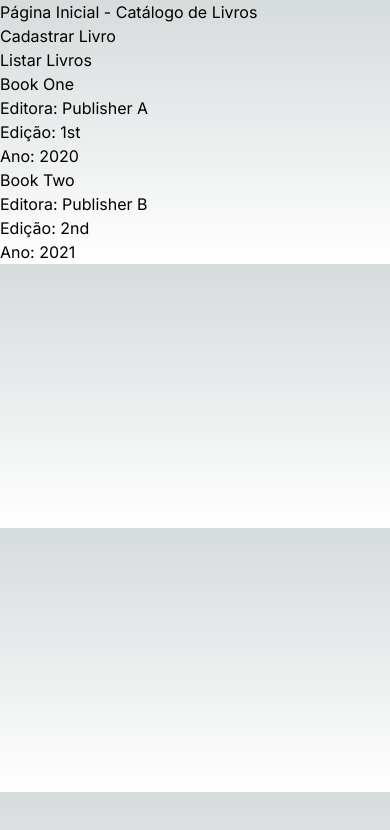
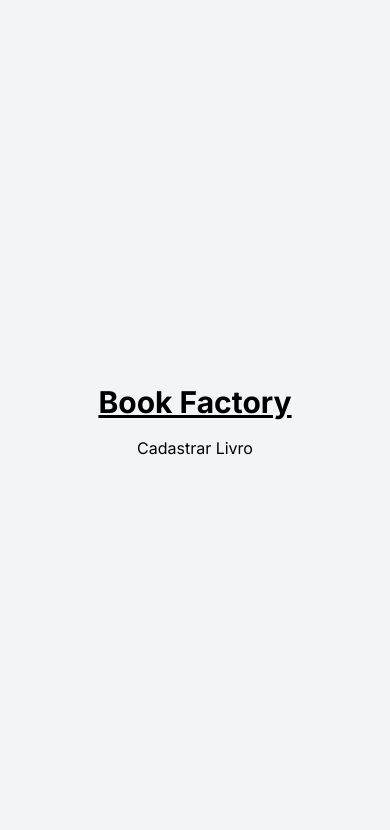
Before and after one commit to AntonioSilvaAzevedo/book-factory, a Next.js app: page / in a window 390 px wide. Shown: the top 830 px of the page. Built offline with nearby package versions, Linux system fonts and the light colour scheme.

Commit message:
adicionado modal para cadastro de livro e listagem.

```diff
--- a/package.json
+++ b/package.json
@@ -9,6 +9,7 @@
     "lint": "next lint"
   },
   "dependencies": {
+    "@radix-ui/react-dialog": "^1.0.5",
     "next": "14.2.3",
     "react": "^18",
     "react-dom": "^18"
--- a/src/app/globals.css
+++ b/src/app/globals.css
@@ -2,31 +2,7 @@
 @tailwind components;
 @tailwind utilities;
 
-:root {
-  --foreground-rgb: 0, 0, 0;
-  --background-start-rgb: 214, 219, 220;
-  --background-end-rgb: 255, 255, 255;
-}
-
-@media (prefers-color-scheme: dark) {
-  :root {
-    --foreground-rgb: 255, 255, 255;
-    --background-start-rgb: 0, 0, 0;
-    --background-end-rgb: 0, 0, 0;
-  }
-}
-
-body {
-  color: rgb(var(--foreground-rgb));
-  background: linear-gradient(
-      to bottom,
-      transparent,
-      rgb(var(--background-end-rgb))
-    )
-    rgb(var(--background-start-rgb));
-}
-
-@layer utilities {
+/@layer utilities {
   .text-balance {
     text-wrap: balance;
   }
--- a/src/app/page.tsx
+++ b/src/app/page.tsx
@@ -1,6 +1,7 @@
 "use client";
-import Link from "next/link";
 import { useState } from "react";
+import BookForm from "../components/BookForm";
+import BookList from "../components/BookList";
 
 interface Book {
   id: number;
@@ -8,53 +9,22 @@ interface Book {
   publisher: string;
   edition: string;
   year: string;
+  author: string;
+  coverImage: string;
 }
 
 export default function Home() {
-  const [books, setBooks] = useState<Book[]>([
-    {
-      id: 1,
-      title: "Book One",
-      publisher: "Publisher A",
-      edition: "1st",
-      year: "2020",
-    },
-    {
-      id: 2,
-      title: "Book Two",
-      publisher: "Publisher B",
-      edition: "2nd",
-      year: "2021",
-    },
-  ]);
+  const [books, setBooks] = useState<Book[]>([]);
+
+  const addBook = (newBook: Book) => {
+    setBooks([...books, newBook]);
+  };
 
   return (
     <div className="flex flex-col items-center justify-center min-h-screen bg-gray-100 p-4">
-      <h1 className="text-3xl font-bold underline mb-4">
-        Página Inicial - Catálogo de Livros
-      </h1>
-      <div className="space-x-4 mb-4">
-        <Link href="/books/new">
-          <p className="bg-blue-500 hover:bg-blue-700 text-white font-bold py-2 px-4 rounded">
-            Cadastrar Livro
-          </p>
-        </Link>
-        <Link href="/books">
-          <p className="bg-green-500 hover:bg-green-700 text-white font-bold py-2 px-4 rounded">
-            Listar Livros
-          </p>
-        </Link>
-      </div>
-      <div className="grid grid-cols-2 gap-4">
-        {books.map((book) => (
-          <div key={book.id} className="bg-white p-4 shadow rounded">
-            <h5 className="text-xl font-bold">{book.title}</h5>
-            <p>Editora: {book.publisher}</p>
-            <p>Edição: {book.edition}</p>
-            <p>Ano: {book.year}</p>
-          </div>
-        ))}
-      </div>
+      <h1 className="text-3xl font-bold underline mb-4">Book Factory</h1>
+      <BookForm addBook={addBook} />
+      <BookList books={books} />
     </div>
   );
 }
--- a/src/components/BookForm.tsx
+++ b/src/components/BookForm.tsx
@@ -1,46 +1,149 @@
-// components/BookForm.tsx
-import { FormEvent, useState } from "react";
+import * as Dialog from "@radix-ui/react-dialog";
+import { useEffect, useState } from "react";
 
 interface BookFormProps {
-  onSubmit: (book: Book) => void;
+  addBook: (book: Book) => void;
 }
 
-const BookForm: React.FC<BookFormProps> = ({ onSubmit }) => {
+interface Book {
+  id: number;
+  author: string;
+  title: string;
+  publisher: string;
+  edition: string;
+  year: string;
+  coverImage: string;
+}
+
+export default function BookForm({ addBook }: BookFormProps) {
   const [title, setTitle] = useState("");
   const [publisher, setPublisher] = useState("");
   const [edition, setEdition] = useState("");
+  const [author, setAuthor] = useState("");
+  const [coverImage, setCoverImage] = useState("");
   const [year, setYear] = useState("");
+  const [bookId, setBookId] = useState<number>(0);
+  const [open, setOpen] = useState(false);
 
-  const handleSubmit = (e: FormEvent) => {
-    e.preventDefault();
-    onSubmit({ title, publisher, edition, year });
+  const resetFields = () => {
+    setTitle("");
+    setPublisher("");
+    setEdition("");
+    setAuthor("");
+    setYear("");
+    setCoverImage("");
+  };
+
+  useEffect(() => {
+    if (open) {
+      resetFields();
+    }
+  }, [open]);
+
+  const handleSubmit = (event: React.FormEvent) => {
+    event.preventDefault();
+    addBook({
+      id: bookId,
+      title,
+      author,
+      publisher,
+      edition,
+      year,
+      coverImage,
+    });
+    setBookId(bookId + 1);
+    resetFields();
+    setOpen(false);
+  };
+
+  const handleImageChange = (event: React.ChangeEvent<HTMLInputElement>) => {
+    const file = event.target.files?.[0];
+    if (file) {
+      const reader = new FileReader();
+      reader.onloadend = () => {
+        setCoverImage(reader.result as string);
+      };
+      reader.readAsDataURL(file);
+    }
   };
 
   return (
-    <form onSubmit={handleSubmit}>
+    <Dialog.Root open={open} onOpenChange={setOpen}>
+      <Dialog.Trigger asChild>
+        <button className="btn btn-primary">Cadastrar Livro</button>
+      </Dialog.Trigger>
+      <Dialog.Portal>
+        <Dialog.Overlay className="fixed inset-0 bg-black bg-opacity-40" />
+        <Dialog.Content className="fixed inset-0 flex items-center justify-center p-4">
+          <div className="max-w-md w-full bg-white rounded-lg shadow-lg p-6 space-y-4">
+            <Dialog.Title className="text-lg font-bold text-center">
+              Adicionar Livro
+            </Dialog.Title>
+            <form
+              onSubmit={handleSubmit}
+              className="space-y-4 border px-4 py-4 rounded-md bg-gray-100"
+            >
               <input
+                type="text"
                 value={title}
                 onChange={(e) => setTitle(e.target.value)}
-        placeholder="Title"
+                placeholder="Título"
+                className="input input-bordered w-full rounded-md px-4 py-1"
               />
               <input
+                type="text"
                 value={publisher}
                 onChange={(e) => setPublisher(e.target.value)}
-        placeholder="Publisher"
+                placeholder="Autor"
+                className="input input-bordered w-full rounded-md px-4 py-1"
               />
+
               <input
+                type="text"
+                value={author}
+                onChange={(e) => setAuthor(e.target.value)}
+                placeholder="Editora"
+                className="input input-bordered w-full rounded-md px-4 py-1"
+              />
+
+              <input
+                type="text"
                 value={edition}
                 onChange={(e) => setEdition(e.target.value)}
-        placeholder="Edition"
+                placeholder="Edição"
+                className="input input-bordered w-full  rounded-md px-4 py-1"
               />
+
               <input
+                type="text"
                 value={year}
                 onChange={(e) => setYear(e.target.value)}
-        placeholder="Year of Publication"
+                placeholder="Ano de Publicação"
+                className="input input-bordered w-full rounded-md px-4 py-1"
               />
-      <button type="submit">Submit</button>
+
+              <input
+                type="file"
+                id="file"
+                name="file"
+                onChange={handleImageChange}
+                className="input input-bordered w-full rounded-sm text-gray-500"
+              />
+              <button
+                type="submit"
+                className="btn btn-primary bg-green-500 px-4 rounded-md py-2 text-white mr-4"
+              >
+                Cadastrar Livro
+              </button>
+              <Dialog.Close asChild>
+                <button className="btn btn-secondary bg-red-500 px-4 rounded-md py-2 text-white">
+                  Cancelar
+                </button>
+              </Dialog.Close>
             </form>
+          </div>
+        </Dialog.Content>
+      </Dialog.Portal>
+    </Dialog.Root>
   );
-};
-
-export default BookForm;
+}
--- /dev/null
+++ b/src/components/BookList.tsx
@@ -0,0 +1,39 @@
+interface Book {
+  id: number;
+  title: string;
+  publisher: string;
+  author: string;
+  edition: string;
+  year: string;
+  coverImage: string;
+}
+
+interface Props {
+  books: Book[];
+}
+
+export default function BookList({ books }: Props) {
+  return (
+    <div className="grid grid-cols-1 sm:grid-cols-2 md:grid-cols-3 lg:grid-cols-4 gap-4">
+      {books.map((book) => (
+        <div
+          key={book.id}
+          className="bg-white shadow-lg rounded-lg overflow-hidden"
+        >
+          <img
+            src={book.coverImage || "https://via.placeholder.com/150"}
+            alt="Book Cover"
+            className="w-full h-32 sm:h-48 object-cover"
+          />
+          <div className="p-4">
+            <h5 className="text-lg font-bold">{book.title}</h5>
+            <p className="text-sm">Autor: {book.author}</p>
+            <p className="text-sm">Editora: {book.publisher}</p>
+            <p className="text-sm">Edição: {book.edition}</p>
+            <p className="text-sm">Ano: {book.year}</p>
+          </div>
+        </div>
+      ))}
+    </div>
+  );
+}
--- a/tailwind.config.js
+++ /dev/null
@@ -1,8 +0,0 @@
-/** @type {import('tailwindcss').Config} */
-module.exports = {
-  content: [],
-  theme: {
-    extend: {},
-  },
-  plugins: [],
-}
```
Also changed, not shown: 2 other files (tests, documents, lock files or other folders). Lines whose indentation alone changed are shown as unchanged.
